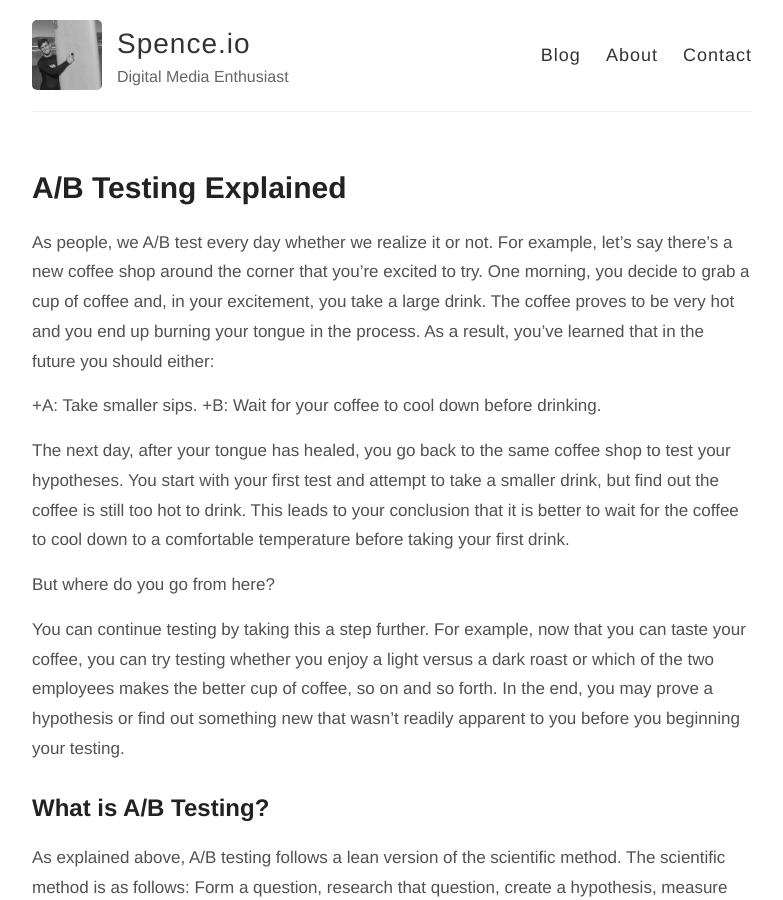
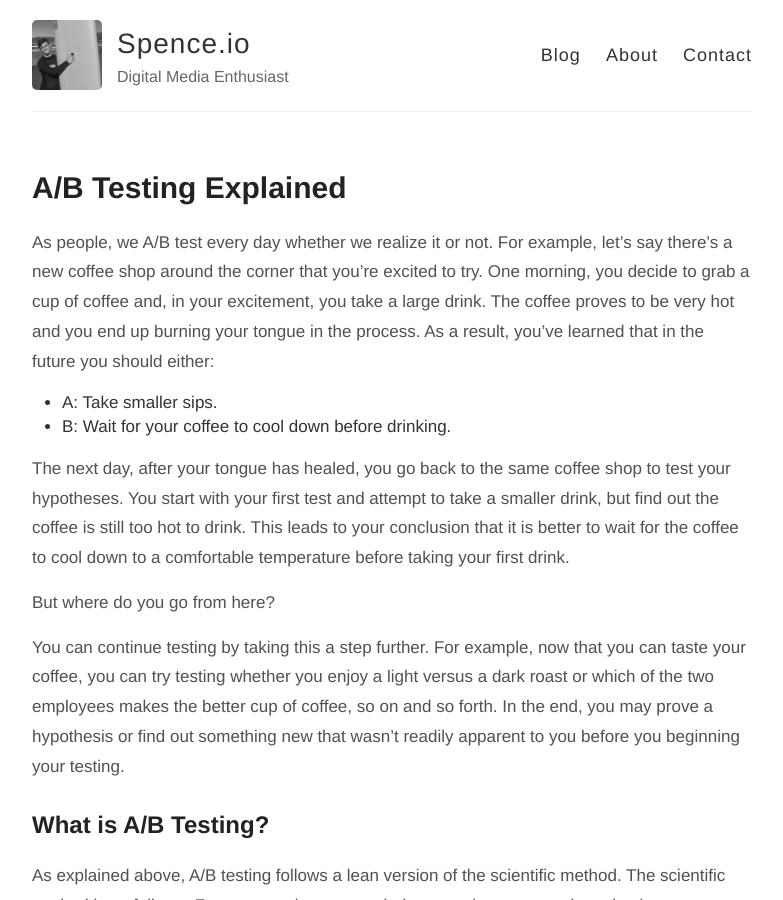
Before and after one commit to SpencerRWood/SpencerRWood.github.io, a Jekyll site: the page built from _posts/2015-12-8-What-is-AB-Testing.md, in a window 1280 px wide and 900 px high. Shown: the whole window, without its empty margins (248-1031 px from the left). Built offline with Jekyll 4.4.1, drawn with Linux system fonts in a browser that asks for light colours; Markdown is read by kramdown in place of the engine named in the settings; comment, search, counter and statistics services are not loaded.

Commit message:
Added bullets

```diff
--- a/_posts/2015-12-8-What-is-AB-Testing.md
+++ b/_posts/2015-12-8-What-is-AB-Testing.md
@@ -5,8 +5,8 @@
 
 As people, we A/B test every day whether we realize it or not. For example, let’s say there’s a new coffee shop around the corner that you’re excited to try. One morning, you decide to grab a cup of coffee and, in your excitement, you take a large drink. The coffee proves to be very hot and you end up burning your tongue in the process. As a result, you’ve learned that in the future you should either:
 
-+A: Take smaller sips.
-+B: Wait for your coffee to cool down before drinking.
+- A: Take smaller sips.
+- B: Wait for your coffee to cool down before drinking.
 
 The next day, after your tongue has healed, you go back to the same coffee shop to test your hypotheses. You start with your first test and attempt to take a smaller drink, but find out the coffee is still too hot to drink. This leads to your conclusion that it is better to wait for the coffee to cool down to a comfortable temperature before taking your first drink.
 
```
